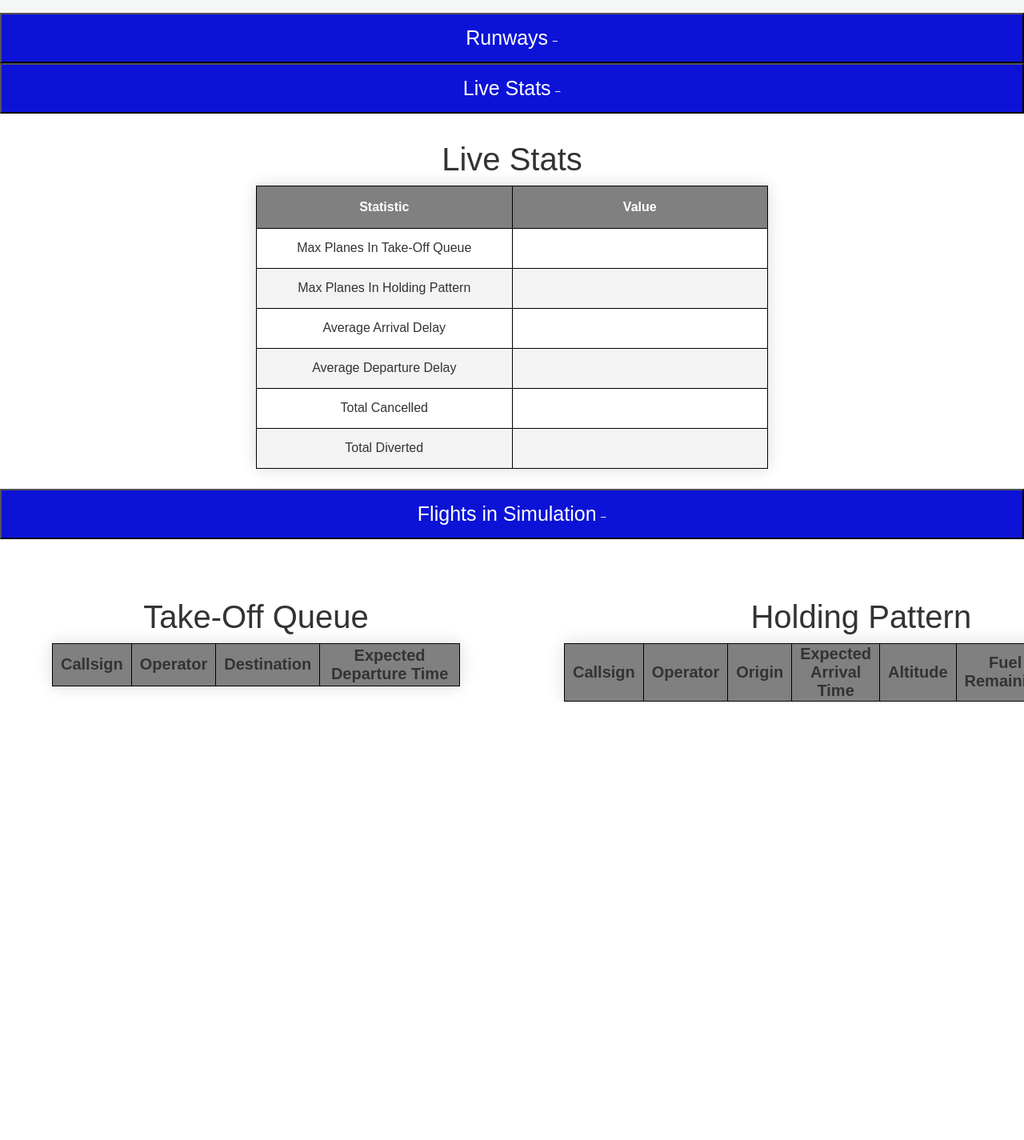
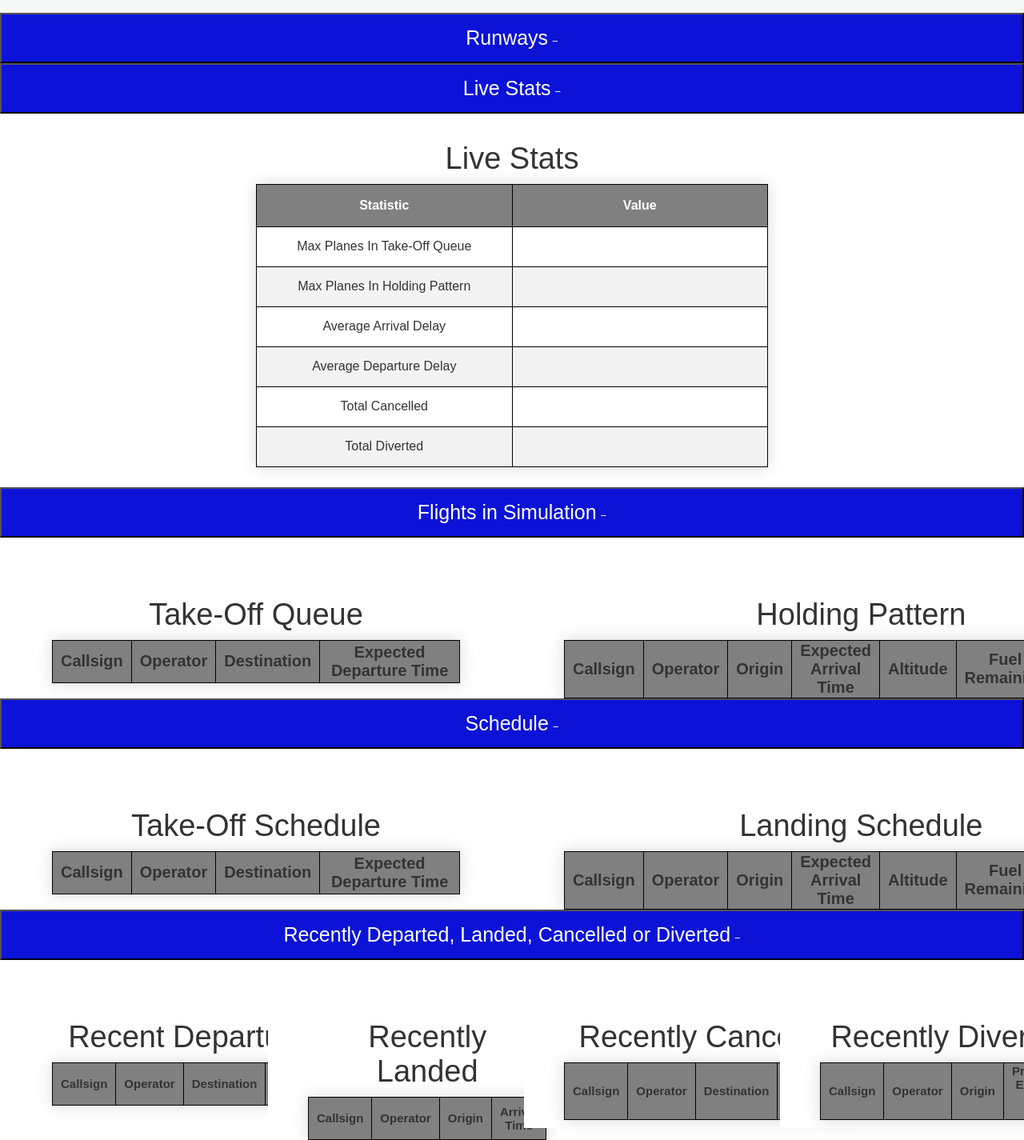
Before and after one commit to leolin25/CS261-Project, a Django app: page /simulation/ in a window 1280 px wide. Shown: the part 236-1661 px from the top of the page at 80% size. Before the commit the page ends 1113 px from the top, so only its background shows below. Run offline with Django 5.2, Linux system fonts and the light colour scheme; data that the repository does not hold is empty.

Commit message:
Returned schedule, cancelled etc with top 5

```diff
--- a/src/simulation/static/css/styles.css
+++ b/src/simulation/static/css/styles.css
@@ -150,7 +150,7 @@ th {
 }
 
 caption{
-    font-size: 40px;
+    font-size: 38px;
     padding: 10px;
 }
 
--- a/src/simulation/templates/pages/simulationtables.html
+++ b/src/simulation/templates/pages/simulationtables.html
@@ -139,7 +139,6 @@
     </table>
   </div>
 </div>
-<!--
 <button type="button" class="collapsible">Schedule</button>
 
 <div class="simulationcontainer">
@@ -197,10 +196,9 @@
     </table>
   </div>
 </div>
--->
+
 
 <!--Recently Cancelled, Diverted, Landed or taken off flights-->
-<!--
 <button type="button" class="collapsible">Recently Departed, Landed, Cancelled or Diverted</button>
 
 <div class="recentcontainer">
@@ -300,7 +298,6 @@
   </div>
 </div>
 
--->
 
 <script>
 
@@ -313,7 +310,7 @@ const timedisplay = document.getElementById("datetimedisplaybox");
 
 /*
 const runwayTest = document.getElementById("runwayTestTable");
-
+*/
 const takeoffSchedule = document.getElementById("takeoffScheduleTable");
 const landingSchedule = document.getElementById("landingScheduleTable");
 
@@ -321,7 +318,7 @@ const departed = document.getElementById("departedTable");
 const landed = document.getElementById("landedTable");
 const cancelled = document.getElementById("cancelledTable");
 const diverted = document.getElementById("divertedTable");
-*/
+
 let lastUpdate = 0;
 
 if(typeof(EventSource) !== "undefined") {
@@ -355,6 +352,8 @@ if(typeof(EventSource) !== "undefined") {
           runwayTest.deleteRow(1);
       }
 
+      */
+
       while (takeoffSchedule.rows.length > 1) {
           takeoffSchedule.deleteRow(1);
       }
@@ -379,11 +378,10 @@ if(typeof(EventSource) !== "undefined") {
       while (diverted.rows.length > 1) {
           diverted.deleteRow(1);
       }
-*/
+
       var payload = JSON.parse(event.data);
       var flightspayload = payload.flights;
       var timepayload = payload.time;
-      console.log(timepayload);
 
 
       //Deal with time coming through
@@ -394,7 +392,6 @@ if(typeof(EventSource) !== "undefined") {
       timedisplaytext += date
       timedisplaytext += " "
       timedisplaytext += time
-      console.log(timedisplaytext);
       timedisplay.innerHTML = timedisplaytext
 
 
@@ -449,7 +446,7 @@ if(typeof(EventSource) !== "undefined") {
           c5.innerText = flight.fuel_mins
           c6.innerText = flight.emergency_status
 
-        } /*else if(flight.scheduled_departure != null && flight.zone_status == "SCHEDULED"){
+        } else if(flight.scheduled_departure != null && flight.zone_status == "SCHEDULED"){
             //If scheduled and no departure, put in takeoff schedule
           var row =takeoffSchedule.insertRow(-1);
           var c0 = row.insertCell(0);
@@ -496,7 +493,7 @@ if(typeof(EventSource) !== "undefined") {
           c5.innerText = flight.fuel_mins
           c6.innerText = flight.emergency_status
 
-        } */else if(flight.zone_status == "RUNWAY_TO" || flight.zone_status == "RUNWAY_LA") {
+        } else if(flight.zone_status == "RUNWAY_TO" || flight.zone_status == "RUNWAY_LA") {
           //Put in test table
 
           /*
@@ -527,7 +524,9 @@ if(typeof(EventSource) !== "undefined") {
           } else {
               console.warn(`Runway element for ${flight.assigned_runway} not found.`);
           }
-        }/*else if(flight.zone_status == "DEPARTED"){
+        }else if(flight.zone_status == "DEPARTED"){
+          console.log(flight)
+
           //Departed table
           var row =departed.insertRow(-1);
           var c0 = row.insertCell(0);
@@ -538,7 +537,9 @@ if(typeof(EventSource) !== "undefined") {
           c0.innerText = flight.callsign
           c1.innerText = flight.operator
           c2.innerText = flight.destination
-          let timestamp = new Date(flight.queue_entry_time);
+          let timestamp = new Date(flight.final_state_time);
+          console.log(flight.final_state_time)
+          console.log(timestamp)
           let date = timestamp.toLocaleDateString()
           let time = timestamp.toLocaleTimeString([], {hour: '2-digit', minute:'2-digit'})
           let text = ""
@@ -558,7 +559,7 @@ if(typeof(EventSource) !== "undefined") {
           c0.innerText = flight.callsign
           c1.innerText = flight.operator
           c2.innerText = flight.origin
-          let timestamp = new Date(flight.queue_entry_time);
+          let timestamp = new Date(flight.final_state_time);
           let date = timestamp.toLocaleDateString()
           let time = timestamp.toLocaleTimeString([], {hour: '2-digit', minute:'2-digit'})
           let text = ""
@@ -579,7 +580,7 @@ if(typeof(EventSource) !== "undefined") {
           c0.innerText = flight.callsign
           c1.innerText = flight.operator
           c2.innerText = flight.destination
-          let timestamp = new Date(flight.queue_entry_time);
+          let timestamp = new Date(flight.final_state_time);
           let date = timestamp.toLocaleDateString()
           let time = timestamp.toLocaleTimeString([], {hour: '2-digit', minute:'2-digit'})
           let text = ""
@@ -599,7 +600,7 @@ if(typeof(EventSource) !== "undefined") {
           c0.innerText = flight.callsign
           c1.innerText = flight.operator
           c2.innerText = flight.origin
-          let timestamp = new Date(flight.queue_entry_time);
+          let timestamp = new Date(flight.final_state_time);
           let date = timestamp.toLocaleDateString()
           let time = timestamp.toLocaleTimeString([], {hour: '2-digit', minute:'2-digit'})
           let text = ""
@@ -609,7 +610,7 @@ if(typeof(EventSource) !== "undefined") {
           c3.innerText = text
 
 
-        }*/
+        }
 
 
       }
```
Also changed, not shown: src/simulation/migrations/0002_alter_aircraft_id_alter_runconfig_id_and_more.py (added), 1 other file.
